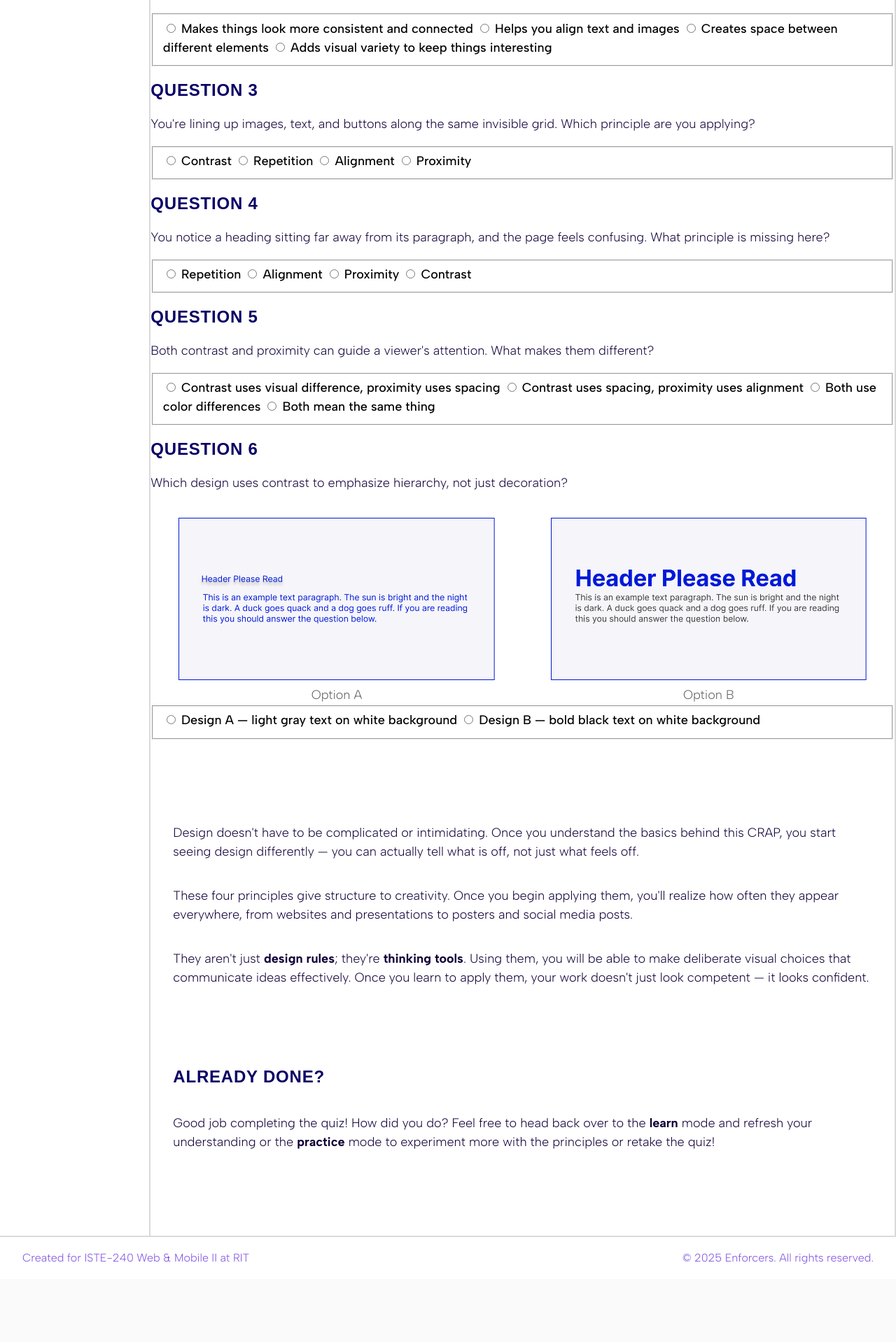
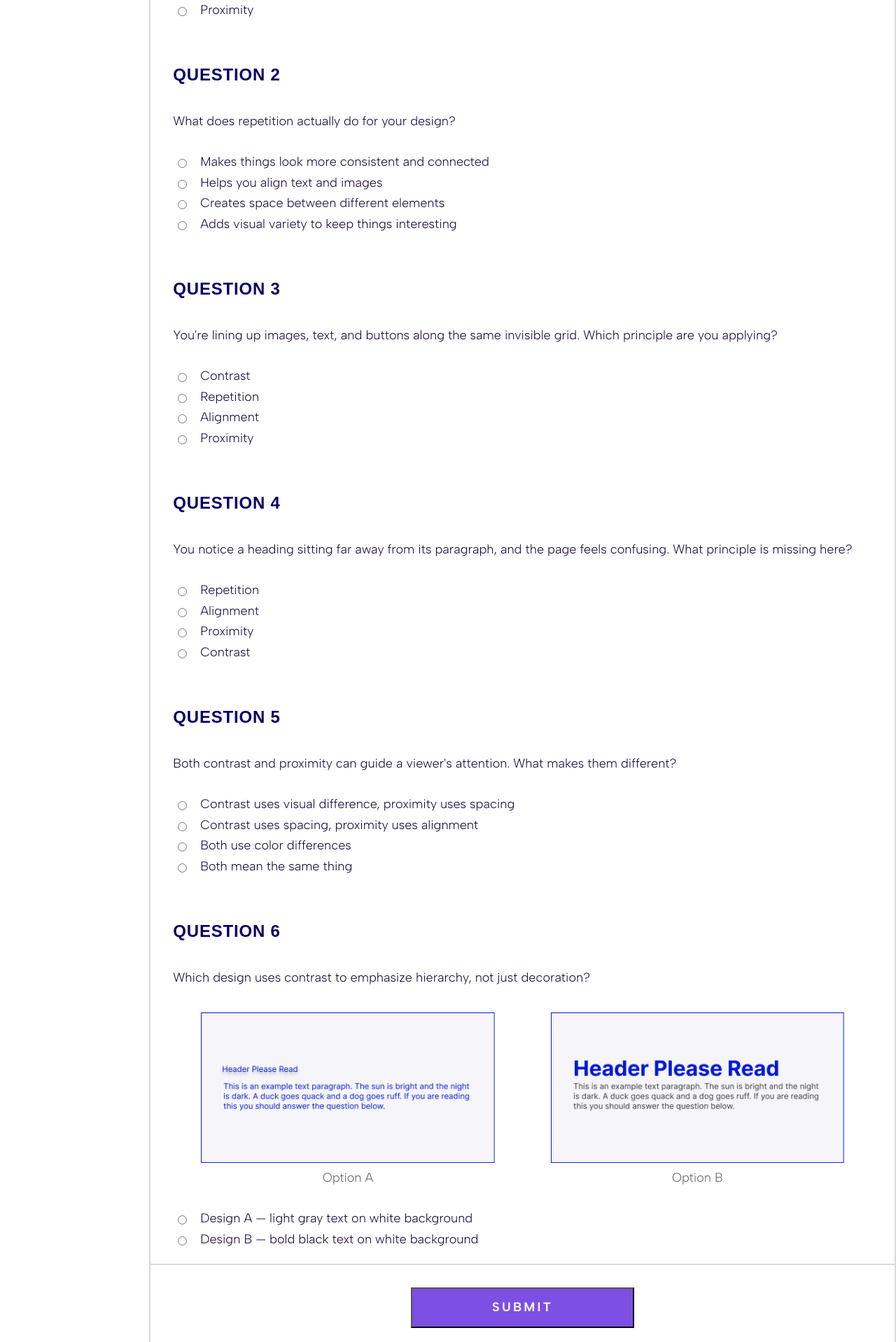
Before and after one commit to ISTE-240-Team-4/crap-design-project, a PHP site: page /pages/quiz.php in a window 1280 px wide. Shown: the part 1402-3320 px from the top of the page at 70% size. Before the commit the page ends 3209 px from the top, so only its background shows below. Run offline with PHP 8.4, Linux system fonts and the light colour scheme; data comes from the database, SQL or seed files in the repository; some web fonts are replaced.

Commit message:
feat: update styling for quiz contents, refactor sidebar intersection observer logic into separate file and update for each page, update page content in database

```diff
--- a/assets/css/question.css
+++ b/assets/css/question.css
@@ -1,3 +1,22 @@
+#quiz {
+  display: flex;
+  flex-direction: column;
+  align-items: center;
+  gap: 0;
+  border-bottom: 2px solid var(--color-outline);
+}
+
+.question-section {
+  width: 100%;
+  display: flex;
+  flex-direction: column;
+  padding: clamp(2rem, 4vw, 6rem) 2rem;
+}
+
+.question-section:last-of-type {
+  border-bottom: 2px solid var(--color-outline);
+}
+
 .question-images {
   display: flex;
   flex-direction: column;
@@ -14,14 +33,53 @@
   overflow: hidden;
 }
 
+.question-section fieldset {
+  display: flex;
+  flex-direction: column;
+  gap: 8px;
+  border: none;
+  margin-top: 2rem;
+  padding: 0;
+}
+
+.question-section fieldset div {
+  display: flex;
+  flex-direction: row;
+  align-items: center;
+  gap: 1rem;
+}
+
+#quiz button {
+  background-color: var(--color-primary-dark);
+  color: var(--color-text-light);
+  text-transform: uppercase;
+  font-weight: var(--font-weight-semibold);
+  letter-spacing: 0.2rem;
+  width: 70%;
+  margin: 2rem auto;
+  padding: 1rem 2rem;
+}
+
 @media screen and (min-width: 550px) {
   .question-images figure img {
     width: 80%;
     overflow: hidden;
   }
+
+  .question-section fieldset {
+    margin-top: 1rem;
+  }
+
+  #quiz button {
+    width: 50%;
+  }
 }
 
 @media screen and (min-width: 770px) {
+  .question-section {
+    padding: 1.5rem 2rem;
+  }
+
   .question-images {
     flex-direction: row;
   }
@@ -35,4 +93,8 @@
   .question-images figure img {
     width: 100%;
   }
+
+  #quiz button {
+    width: 30%;
+  }
 }
--- a/assets/css/theme.css
+++ b/assets/css/theme.css
@@ -73,7 +73,7 @@
   letter-spacing: 0.02em;
 }
 
-p, li {
+p, li, label {
   font-family: var(--font-family-primary);
   font-weight: var(--font-weight-light);
   color: var(--color-text-dark);
--- a/assets/inc/nav.inc.php
+++ b/assets/inc/nav.inc.php
@@ -14,6 +14,7 @@
   <?php echo $pageStyles ?? ''; ?>
   <script src="<?php echo $path; ?>assets/scripts/navigationMenu.js" defer></script>
   <script src="<?php echo $path; ?>assets/scripts/crap.js" defer></script>
+  <script src="<?php echo $path; ?>assets/scripts/sidebarNav.js" defer></script>
   <?php echo $scripts ?? ''; ?>
 </head>
 <body>
--- a/assets/inc/question.inc.php
+++ b/assets/inc/question.inc.php
@@ -3,11 +3,9 @@
   <p><?php echo $question['question']; ?></p>
   <div class="question-images">
     <?php
-      if (empty($question['images_json'])) {
-        return;
-      }
+      $imagesArray = json_decode($question['images_json'], true); // Create an associative array of images
 
-      $imagesArray = json_decode($question['images_json'], true); // Create an associative array of images
+      if (!empty($imagesArray)) {
         foreach ($imagesArray as $image) {
           echo "
             <figure>
@@ -18,6 +16,7 @@
             </figure>
           ";
         }
+      }
     ?>
   </div>
 
@@ -27,8 +26,10 @@
         $optionsArray = json_decode($question['answers_json'], true); // Create an associative array of answers
         foreach ($optionsArray as $option) {
           echo "
+          <div>
             <input type=\"radio\" id=\"question{$question['id']}{$option['option']}\" name=\"question{$question['id']}\" value=\"{$option['is_correct']}\">
             <label for=\"question{$question['id']}{$option['option']}\">{$option['option']}</label>
+          </div>
           ";
         }
       ?>
--- a/assets/scripts/navigationMenu.js
+++ b/assets/scripts/navigationMenu.js
@@ -44,37 +44,3 @@ const mobileLinks = document.querySelectorAll('.mobile-nav a');
 mobileLinks.forEach((link) => {
   link.addEventListener('click', mobileNavToggle);
 });
-
-// Side Nav Bar
-const targets = document.querySelectorAll(
-  '#introduction, #contrast, #repetition, #alignment, #proximity, #conclusion'
-);
-
-const sideNavLinks = document.querySelectorAll('.contents-links a');
-
-const options = {
-  root: null, // browser viewport
-  rootMargin: '-60px 0px -30px -30px',
-  threshold: [0.5, 0.75] // ratios to execute callback
-};
-
-const observerCallback = (entries) => {
-  entries.forEach((entry) => {
-    if (!entry.isIntersecting) return;
-
-    sideNavLinks.forEach((link) => {
-      const targetId = link.getAttribute('href').substring(1); // Remove '#'
-      if (targetId === entry.target.id) {
-        link.classList.add('active');
-        link.setAttribute('aria-current', 'location');
-      } else {
-        link.classList.remove('active');
-        link.removeAttribute('aria-current');
-      }
-    });
-  });
-
-};
-
-const observer = new IntersectionObserver(observerCallback, options);
-targets.forEach((target) => observer.observe(target));
--- /dev/null
+++ b/assets/scripts/sidebarNav.js
@@ -0,0 +1,56 @@
+const links = {
+  'learn': '#introduction, #contrast, #repetition, #alignment, #proximity, #conclusion',
+  'practice': '#introduction, #contrast, #repetition, #alignment, #proximity, #conclusion',
+  'quiz': '#introduction, #quiz, #conclusion',
+};
+
+const thresholds = {
+  'learn': [0.4, 0.5, 0.75],
+  'practice': [0.4, 0.5, 0.75],
+  'quiz': [0.2, 0.3, 0.5, 0.75],
+}
+
+const getCurrentMode = () => {
+  const path = window.location.pathname.toLowerCase();
+  for (const mode of Object.keys(links)) {
+    if (path.includes(`/${mode}`))
+      return mode;
+  }
+
+  return 'learn';
+}
+
+const currentMode = getCurrentMode();
+const targets = document.querySelectorAll(
+  links[currentMode]
+);
+
+const sideNavLinks = document.querySelectorAll('.contents-links a');
+
+const options = {
+  root: null, // browser viewport
+  rootMargin: '-60px 0px -50px -30px',
+  threshold: thresholds[currentMode] // ratios to execute callback
+};
+
+const observerCallback = (entries) => {
+  entries.forEach((entry) => {
+    if (!entry.isIntersecting) return;
+
+    sideNavLinks.forEach((link) => {
+      if (!link) return;
+
+      const targetId = link.getAttribute('href').substring(1); // Remove '#'
+      if (targetId === entry.target.id) {
+        link.classList.add('active');
+        link.setAttribute('aria-current', 'location');
+      } else {
+        link.classList.remove('active');
+        link.removeAttribute('aria-current');
+      }
+    });
+  });
+};
+
+const observer = new IntersectionObserver(observerCallback, options);
+targets.forEach((target) => observer.observe(target));
--- a/database/init.sql
+++ b/database/init.sql
@@ -132,7 +132,7 @@ INSERT INTO pages (`mode`, `title`, `hero_id`, `intro_heading`, `intro_content`,
          (
           "quiz", "this CRAP | Quiz Mode", "2", "TEST YOUR UNDERSTANDING WITH THIS CRAP.",
           "<p>
-            You've read, you've practiced — now let's see what stuck. This quick quiz will test how well you can spot and apply the CRAP principles in real examples.Don't overthink it — trust your eye, go with your gut, and have fun seeing how much your design sense has sharpened.
+            You've read, you've practiced — now let's see what stuck. This quick quiz will test how well you can spot and apply the CRAP principles in real examples. Don't overthink it — trust your eye, go with your gut, and have fun seeing how much your design sense has sharpened.
           </p>",
           "<p>Design doesn't have to be complicated or intimidating. Once you understand the basics behind this CRAP, you start seeing design differently — you can actually tell what is off, not just what feels off.</p>
           <p>These four principles give structure to creativity. Once you begin applying them, you'll realize how often they appear everywhere, from websites and presentations to posters and social media posts.</p>
--- a/pages/quiz.php
+++ b/pages/quiz.php
@@ -37,6 +37,7 @@
               include($path.'assets/inc/question.inc.php');
             }
           ?>
+          <button type="submit">Submit</button>
         </form>
 
         <!-- Summary & Conclusion -->
```
Lines whose indentation alone changed are shown as unchanged.
